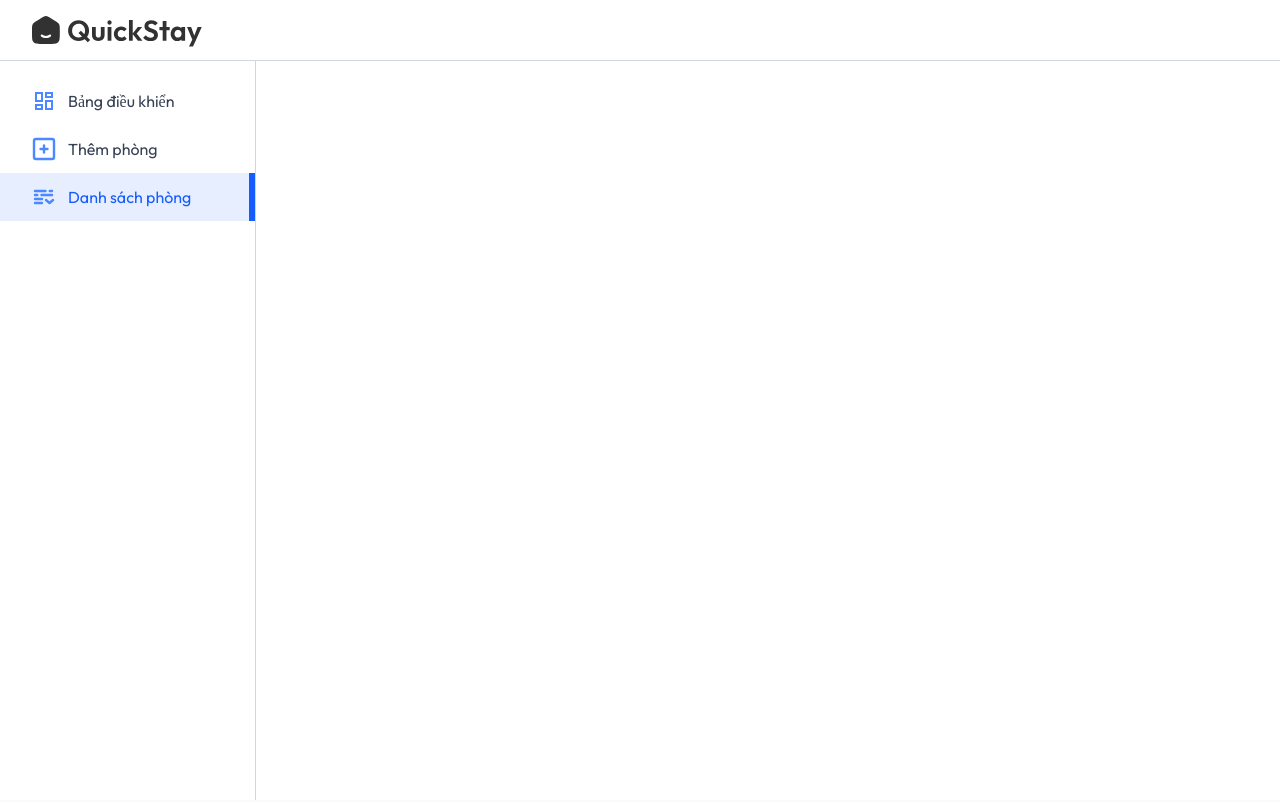
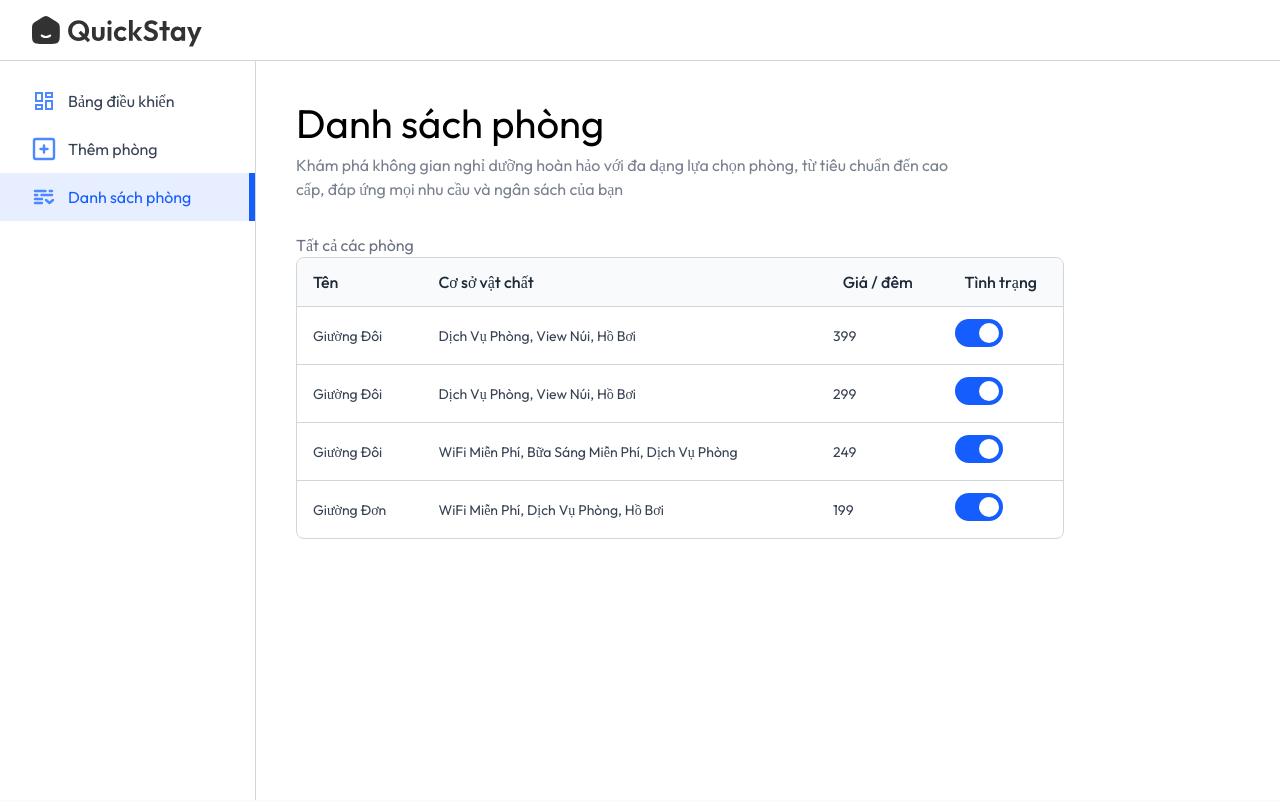
Before and after one commit to Nhat2210/Final-Assignment, a React (Vite) app in the folder client/: page /owner/list-room in a window 1280 px wide. Shown: the top 802 px of the page. Built offline with nearby package versions, Linux system fonts and the light colour scheme; no server answers; a web font is replaced by a local one.

Commit message:
feat: add  ListRoom page for Owner

```diff
--- a/client/src/pages/hotelOwner/AddRoom.jsx
+++ b/client/src/pages/hotelOwner/AddRoom.jsx
@@ -85,7 +85,7 @@ const AddRoom = () => {
           <input
             type="number"
             placeholder="0"
-            className="border border-gray-300 mt-1 rounded p-2 w-24"
+            className="border border-gray-300 mt-1 rounded p-2 w-24 rounded-xl"
             value={inputs.pricePerNight}
             onChange={(e) =>
               setInputs({ ...inputs, pricePerNight: e.target.value })
@@ -119,7 +119,7 @@ const AddRoom = () => {
       </div>
       <button
         type="button"
-        class="bg-white mt-8 text-blue-500 active:scale-95 transition text-sm flex items-center px-6 py-3 gap-2 rounded w-max border border-gray-500/30 hover:bg-blue-500 hover:text-white"
+        class="bg-white mt-8 text-blue-500 active:scale-95 transition text-sm flex items-center px-6 py-3 gap-2 rounded-xl w-max border border-gray-500/30 hover:bg-blue-500 hover:text-white"
       >
         <svg
           width="16"
--- a/client/src/pages/hotelOwner/Dashboard.jsx
+++ b/client/src/pages/hotelOwner/Dashboard.jsx
@@ -10,8 +10,8 @@ const Dashboard = () => {
     <div>
       <Title
         align="left"
+        font="outfit"
         title="Bảng điều khiển"
-        font="outfit"
         subTitle="Chào mừng trở lại! Quản lý khách sạn của bạn "
       />
       <div className="flex gap-4 my-8">
--- a/client/src/pages/hotelOwner/ListRoom.jsx
+++ b/client/src/pages/hotelOwner/ListRoom.jsx
@@ -1,7 +1,71 @@
-import React from "react";
+import React, { useState } from "react";
+import { roomsDummyData } from "../../assets/assets";
+import Title from "../../components/Title";
 
 const ListRoom = () => {
-  return <div></div>;
+  const [rooms, setRooms] = useState(roomsDummyData);
+
+  return (
+    <div>
+      <Title
+        align="left"
+        font="outfit"
+        title="Danh sách phòng"
+        subTitle="Khám phá không gian nghỉ dưỡng hoàn hảo với đa dạng lựa chọn phòng, từ tiêu chuẩn đến cao cấp, đáp ứng mọi nhu cầu và ngân sách của bạn"
+      />
+      <p className="text-gray-500 mt-8">Tất cả các phòng</p>
+      <div className="w-full max-w-3xl text-left border border-gray-300 rounded-lg max-h-80 overflow-y-scroll">
+        <table className="w-full">
+          <thead className="bg-gray-50">
+            <tr>
+              <th className="py-3 px-4 text-gray-800 font-medium">Tên</th>
+              <th
+                className="py-3 px-4 text-gray-800 font-medium
+                max-sm:hidden"
+              >
+                Cơ sở vật chất
+              </th>
+              <th className="py-3 px-4 text-gray-800 font-medium text-center">
+                Giá / đêm
+              </th>
+              <th className="py-3 px-4 text-gray-800 font-medium text-center">
+                Tình trạng
+              </th>
+            </tr>
+          </thead>
+          <tbody className="text-sm">
+            {rooms.map((item, index) => (
+              <tr key={index}>
+                <td className="py-3 px-4 text-gray-700 border-t border-gray-300">
+                  {item.roomType}
+                </td>
+                <td className="py-3 px-4 text-gray-700 border-t border-gray-300">
+                  {item.amenities.join(", ")}
+                </td>
+                <td className="py-3 px-4 text-gray-700 border-t border-gray-300">
+                  {item.pricePerNight}
+                </td>
+                <td className="py-3 px-4 text-gray-700 border-t border-gray-300">
+                  <label
+                    htmlFor=""
+                    className="relative inline-flex items-center cursor-pointer text-gray-900 gap-3"
+                  >
+                    <input
+                      type="checkbox"
+                      className="sr-only peer"
+                      checked={item.isAvailable}
+                    />
+                    <div className="w-12 h-7 bg-slate-300 rounded-full peer peer-checked:bg-blue-600 transition-colors duration-300"></div>
+                    <span className="dot absolute left-1 top-1 w-5 h-5 bg-white rounded-full transition-transform duration-300 ease-in-out peer-checked:translate-x-5"></span>
+                  </label>
+                </td>
+              </tr>
+            ))}
+          </tbody>
+        </table>
+      </div>
+    </div>
+  );
 };
 
 export default ListRoom;
```
